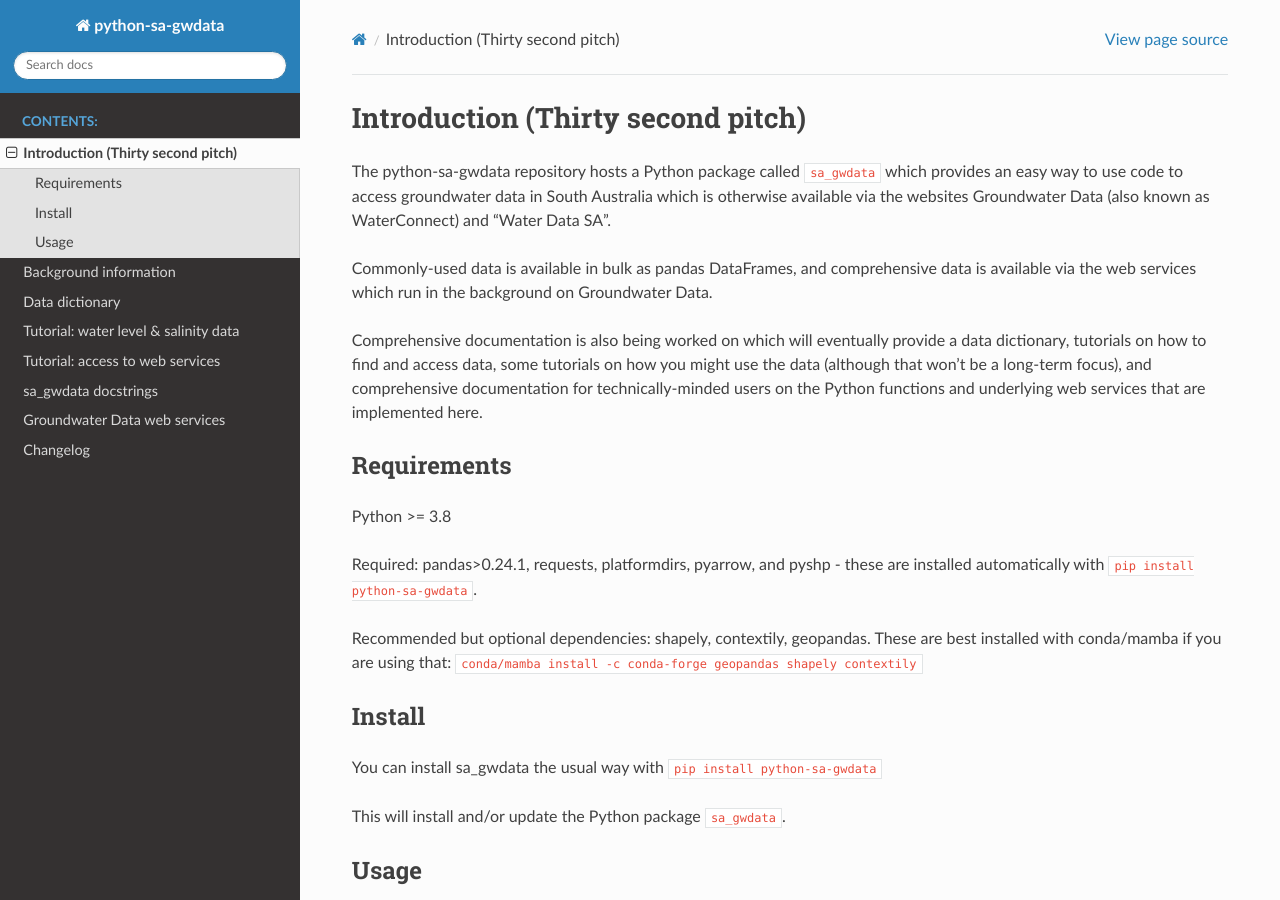
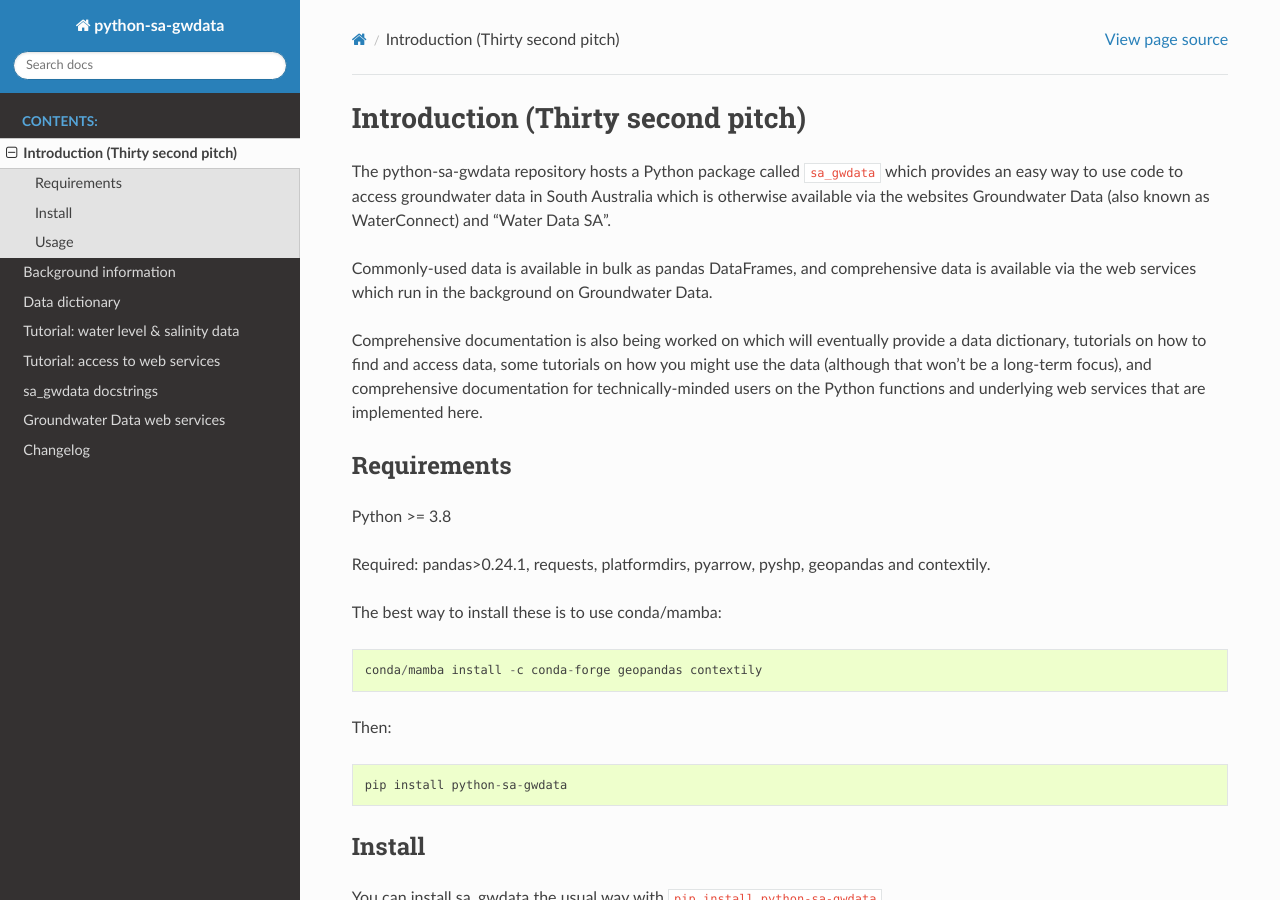
Before and after one commit to kinverarity1/python-sa-gwdata, a Sphinx documentation site: the page built from docs/100-quickstart-guide.rst, in a window 1280 px wide and 900 px high. Built offline with Sphinx 7.4.7 and the Read the Docs theme 2.0.0, drawn with Linux system fonts in a browser that asks for light colours; formulas are drawn with MathJax 3; pages that are not in the unit, such as notebooks, are missing from menus.

Commit message:
Update installation documentation

```diff
--- a/docs/100-quickstart-guide.rst
+++ b/docs/100-quickstart-guide.rst
@@ -22,11 +22,19 @@ Requirements
 
 Python >= 3.8
 
-Required: pandas>0.24.1, requests, platformdirs, pyarrow, and pyshp -
-these are installed automatically with ``pip install python-sa-gwdata``.
+Required: pandas>0.24.1, requests, platformdirs, pyarrow, pyshp, geopandas and contextily.
 
-Recommended but optional dependencies: shapely, contextily, geopandas.
-These are best installed with conda/mamba if you are using that: ``conda/mamba install -c conda-forge geopandas shapely contextily``
+The best way to install these is to use conda/mamba:
+
+.. code-block::
+
+    conda/mamba install -c conda-forge geopandas contextily
+
+Then:
+
+.. code-block::
+
+    pip install python-sa-gwdata
 
 Install
 ~~~~~~~~~~
```
